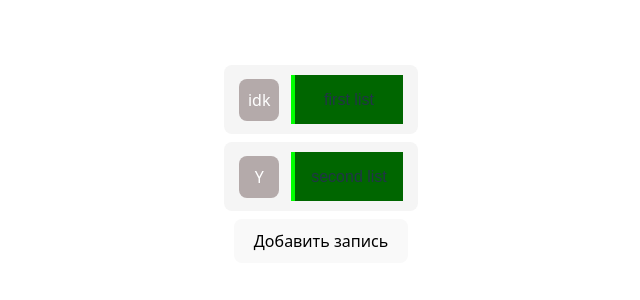
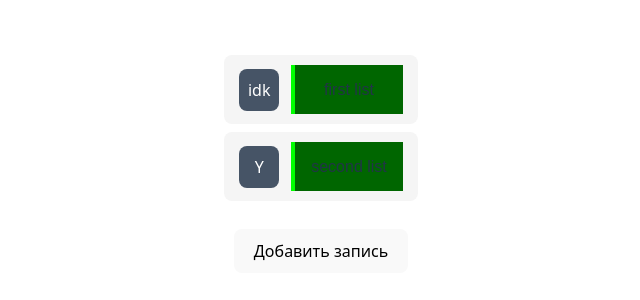
Before and after one commit to Fedosihin/german-notebook, a React (Vite) app: page / in a window 1280 px wide. Shown: the part 236-536 px from the top of the page, without its empty margins (319-959 px from the left). Built offline with nearby package versions, Linux system fonts and the light colour scheme.

Commit message:
CSS: wrapper styled
- wrapper css added
- minor css changes

```diff
--- a/src/App.jsx
+++ b/src/App.jsx
@@ -1,11 +1,22 @@
-import { act, useEffect, useMemo, useReducer } from "react";
+import { useEffect, useMemo, useReducer } from "react";
 import "./App.css";
 import NoteList from "./components/NoteList/NoteList";
 import AddNoteButton from "./components/AddNoteButton/AddNoteButton";
 import NoteEditor from "./components/NoteEditor/NoteEditor";
+import styled from "styled-components";
 
 // Ключ для localStorage
 const LOCAL_STORAGE_KEY = "notesAppData";
+
+const StyledWrapper = styled.div`
+  display: flex;
+  flex-direction: column;
+  align-items: center;
+  gap: 20px;
+  max-width: 700px;
+  margin: 0 auto;
+  padding: 20px;
+`;
 
 const getInitialState = () => {
   const savedData = localStorage.getItem(LOCAL_STORAGE_KEY);
@@ -312,7 +323,7 @@ function App() {
 
   return (
     <>
-      <div>
+      <StyledWrapper>
         {state.isEditorOpen && (
           <NoteEditor
             note={activeNote}
@@ -337,7 +348,7 @@ function App() {
         ></NoteList>
 
         <AddNoteButton onButtonClick={CreateEmptyNote}></AddNoteButton>
-      </div>
+      </StyledWrapper>
     </>
   );
 }
--- a/src/components/NoteList/NoteListItem.jsx
+++ b/src/components/NoteList/NoteListItem.jsx
@@ -14,7 +14,7 @@ const StyledLi = styled.li`
 `;
 
 const StyledEmojiButton = styled(EmojiButton)`
-  background-color: #b4aaaa;
+  background-color: #465466;
 `;
 
 const StyledDiv = styled.div`
```
